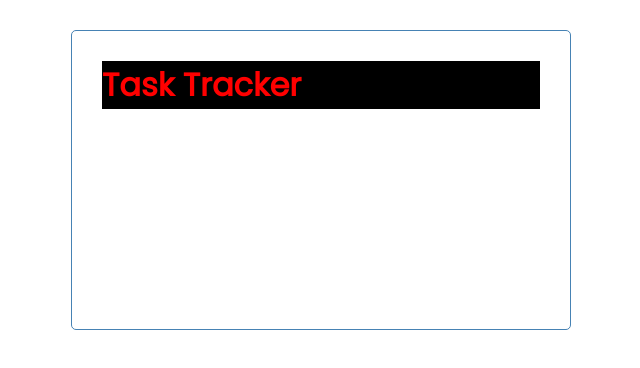
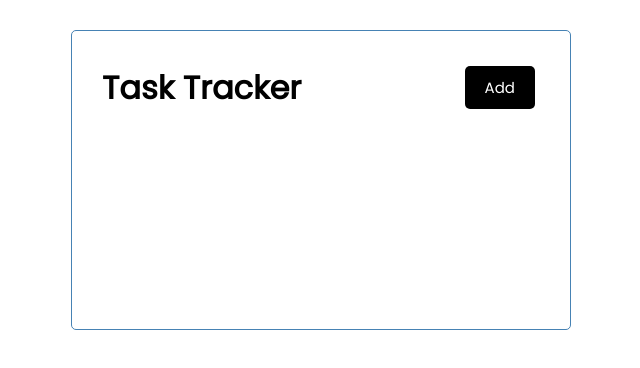
Before and after one commit to Beltchikov/react-task-tracker, a React (Create React App) app: page / in a window 1280 px wide. Shown: the top 368 px of the page, without its empty margins (319-959 px from the left). Built offline with nearby package versions, Linux system fonts and the light colour scheme.

Commit message:
Button component

```diff
--- /dev/null
+++ b/src/components/Button.js
@@ -0,0 +1,7 @@
+const Button = () => {
+    return (
+        <button className='btn'>Add</button>
+    )
+}
+
+export default Button
--- a/src/components/Header.js
+++ b/src/components/Header.js
@@ -1,10 +1,13 @@
 import Proptypes from 'prop-types'
+import Button from './Button'
 
 const Header = ({title}) => {
     return (
-        <header>
+        <header className='header'>
             {/* <h1 style={{color: 'red', backgroundColor: 'black'}}>{title}</h1> */}
-            <h1 style={headingStyle}>{title}</h1>
+            {/* <h1 style={headingStyle}>{title}</h1> */}
+            <h1>{title}</h1>
+           <Button/>
         </header>
     )
 }
@@ -17,9 +20,9 @@
     title: Proptypes.string.isRequired
 };
 
-const headingStyle = {
-    color: 'red',
-    backgroundColor: 'black'
-}
+// const headingStyle = {
+//     color: 'red',
+//     backgroundColor: 'black'
+// }
 
 export default Header
```
